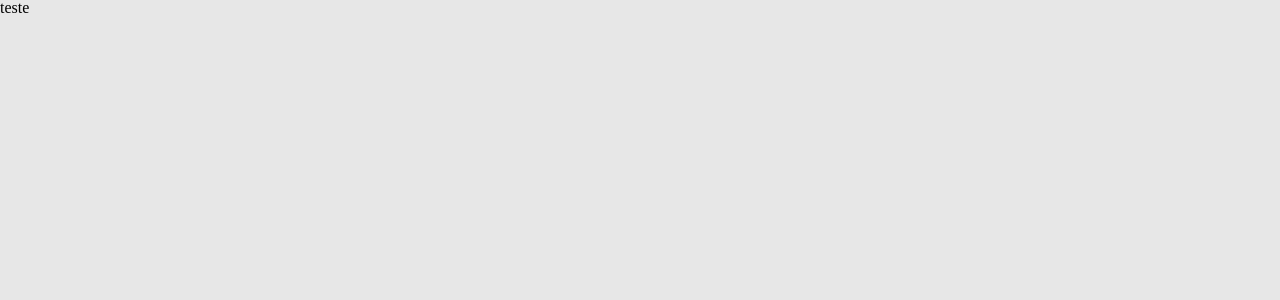
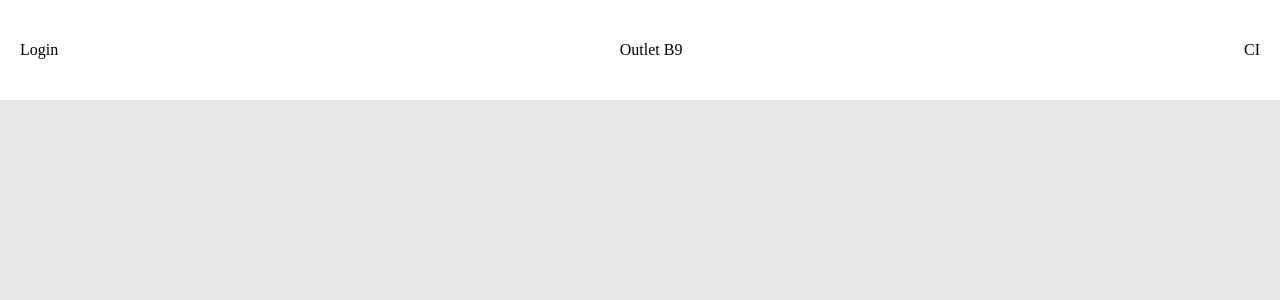
Before and after one commit to jefranca/Outlet-B9-Front, a React (Create React App) app: page / in a window 1280 px wide. Shown: the top 300 px of the page. Built offline with nearby package versions, Linux system fonts and the light colour scheme.

Commit message:
:sparkles: Feat: Creating the Header

```diff
--- a/package.json
+++ b/package.json
@@ -8,7 +8,7 @@
     "react-dom": "^17.0.2",
     "react-router-dom": "^6.2.1",
     "react-scripts": "5.0.0",
-    "styled-components": "^5.3.3"
+    "styled-components": "^5.3.5"
   },
   "scripts": {
     "start": "react-scripts start",
--- /dev/null
+++ b/src/components/Header.js
@@ -0,0 +1,28 @@
+import styled from "styled-components"
+
+export default function Header(){
+    return (
+      <HeadBox>
+          <div>
+              Login
+          </div>
+        <div>
+            Outlet B9
+        </div>
+        <div>
+            CI
+        </div>
+      </HeadBox>
+    )
+  }
+
+const HeadBox = styled.div`
+    width: 100%;
+    height: 100px;
+    display: flex;
+    justify-content: space-between;
+    align-items: center;
+    padding: 20px;
+    box-sizing: border-box;
+    background-color: #FFFFFF;
+`;
--- a/src/pages/Home.js
+++ b/src/pages/Home.js
@@ -1,7 +1,9 @@
+import Header from "../components/Header";
+
 export default function Home(){
   return (
     <div>
-      teste
+      <Header/>
     </div>
   )
 }
```
Also changed, not shown: 1 other file (tests, documents, lock files or other folders).
